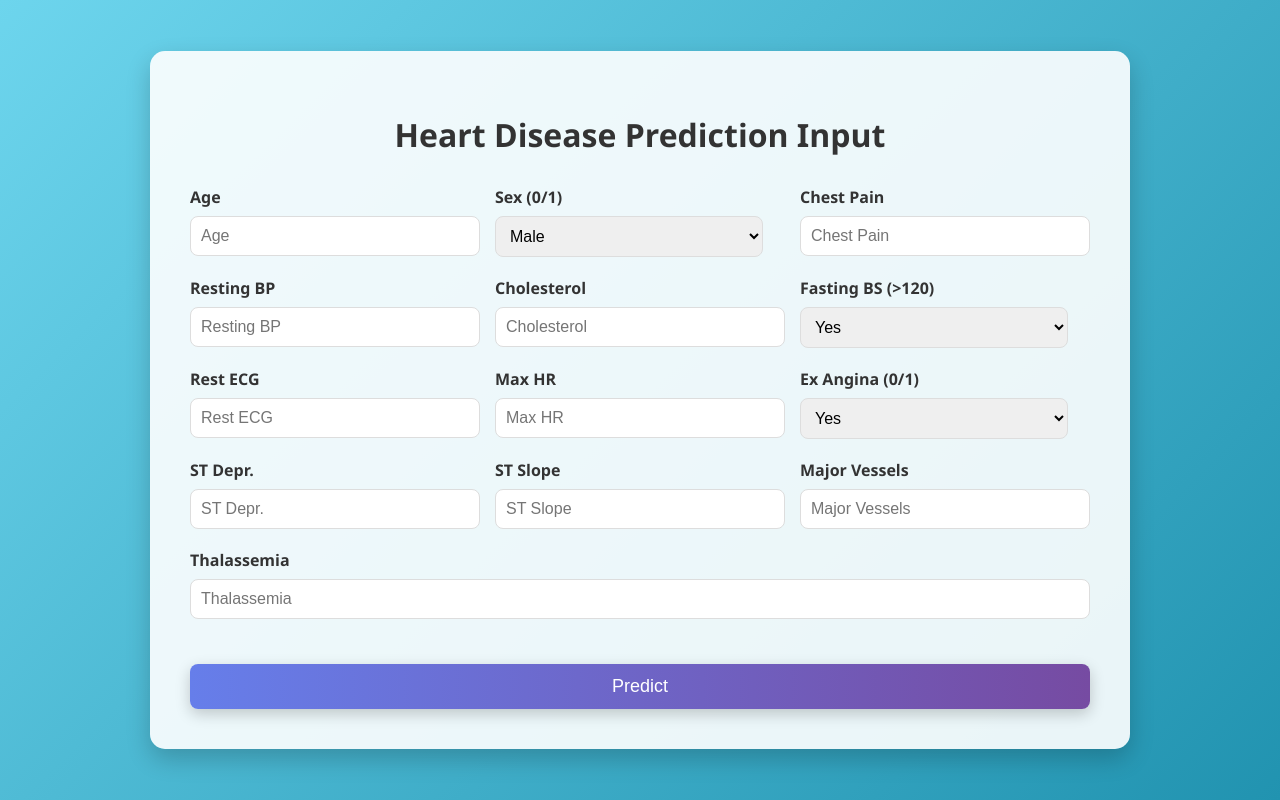
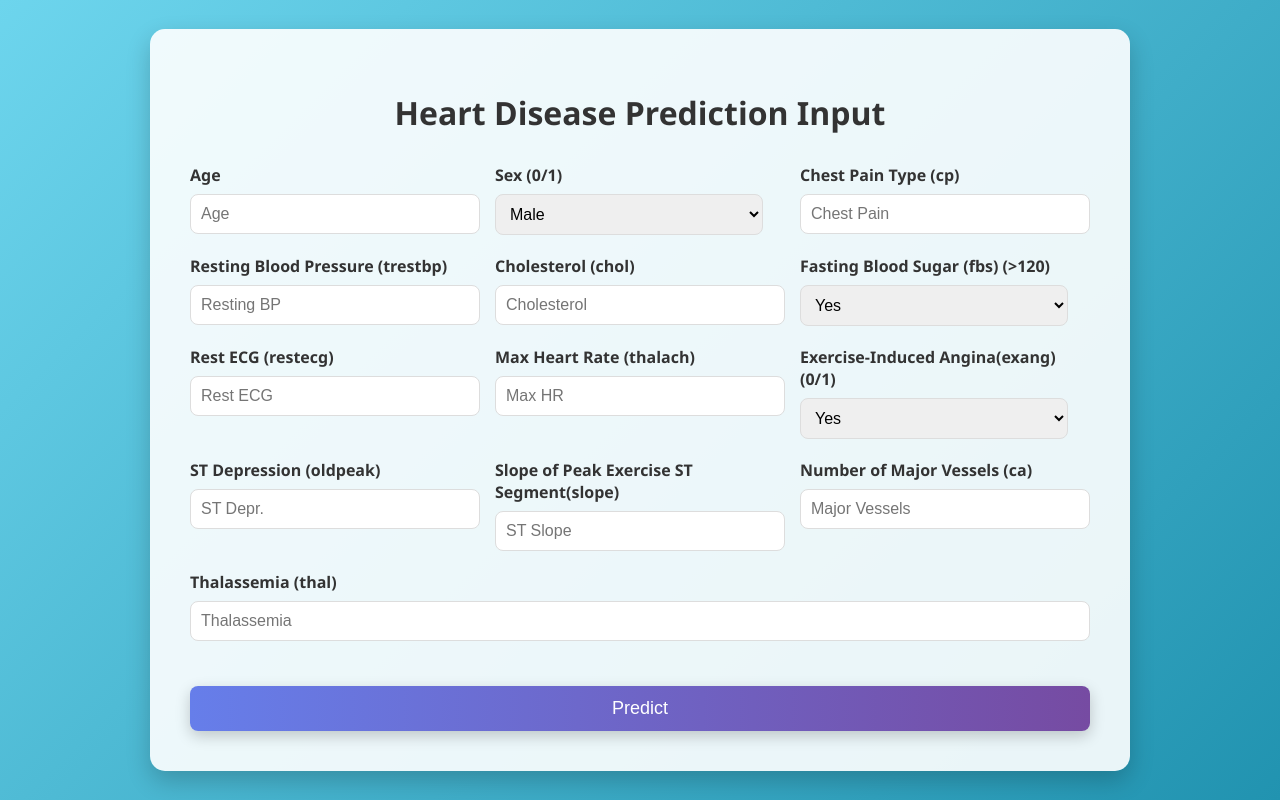
Before and after one commit to sonal2203/Heart-Disease-Prediction, a Flask app: page / in a window 1280 px wide. Run offline with Flask 3, Linux system fonts and the light colour scheme; parts of the project's set-up code (start-up, migrations or seed data) failed here and were passed over.

Commit message:
Update index.html

```diff
--- a/templates/index.html
+++ b/templates/index.html
@@ -117,22 +117,22 @@
                 </select>
             </div>
             <div class="form-control">
-                <label for="cp">Chest Pain</label>
+                <label for="cp">Chest Pain Type (cp)</label>
                 <input type="number" id="cp" name="cp" placeholder="Chest Pain" required />
             </div>
         </div>
 
         <div class="form-row">
             <div class="form-control">
-                <label for="trestbps">Resting BP</label>
+                <label for="trestbps">Resting Blood Pressure (trestbp)</label>
                 <input type="number" id="trestbps" name="trestbps" placeholder="Resting BP" required />
             </div>
             <div class="form-control">
-                <label for="chol">Cholesterol</label>
+                <label for="chol">Cholesterol (chol)</label>
                 <input type="number" id="chol" name="chol" placeholder="Cholesterol" required />
             </div>
             <div class="form-control">
-                <label for="fbs">Fasting BS (>120)</label>
+                <label for="fbs">Fasting Blood Sugar (fbs) (>120)</label>
                 <select id="fbs" name="fbs" required>
                     <option value="1">Yes</option>
                     <option value="0">No</option>
@@ -142,15 +142,15 @@
 
         <div class="form-row">
             <div class="form-control">
-                <label for="restecg">Rest ECG</label>
+                <label for="restecg">Rest ECG (restecg)</label>
                 <input type="number" id="restecg" name="restecg" placeholder="Rest ECG" required />
             </div>
             <div class="form-control">
-                <label for="thalach">Max HR</label>
+                <label for="thalach">Max Heart Rate (thalach)</label>
                 <input type="number" id="thalach" name="thalach" placeholder="Max HR" required />
             </div>
             <div class="form-control">
-                <label for="exang">Ex Angina (0/1)</label>
+                <label for="exang">Exercise-Induced Angina(exang) (0/1)</label>
                 <select id="exang" name="exang" required>
                     <option value="1">Yes</option>
                     <option value="0">No</option>
@@ -160,21 +160,21 @@
 
         <div class="form-row">
             <div class="form-control">
-                <label for="oldpeak">ST Depr.</label>
+                <label for="oldpeak">ST Depression (oldpeak)</label>
                 <input type="number" id="oldpeak" name="oldpeak" placeholder="ST Depr." required />
             </div>
             <div class="form-control">
-                <label for="slope">ST Slope </label>
+                <label for="slope">Slope of Peak Exercise ST Segment(slope) </label>
                 <input type="number" id="slope" name="slope" placeholder="ST Slope" required />
             </div>
             <div class="form-control">
-                <label for="ca">Major Vessels </label>
+                <label for="ca">Number of Major Vessels (ca) </label>
                 <input type="number" id="ca" name="ca" placeholder="Major Vessels" required />
             </div>
         </div>
         <div class="form-row">
             <div class="form-control">
-                <label for="thal">Thalassemia</label>
+                <label for="thal">Thalassemia (thal)</label>
                 <input type="number" id="thal" name="thal" placeholder="Thalassemia" required />
             </div>
         </div>
```
